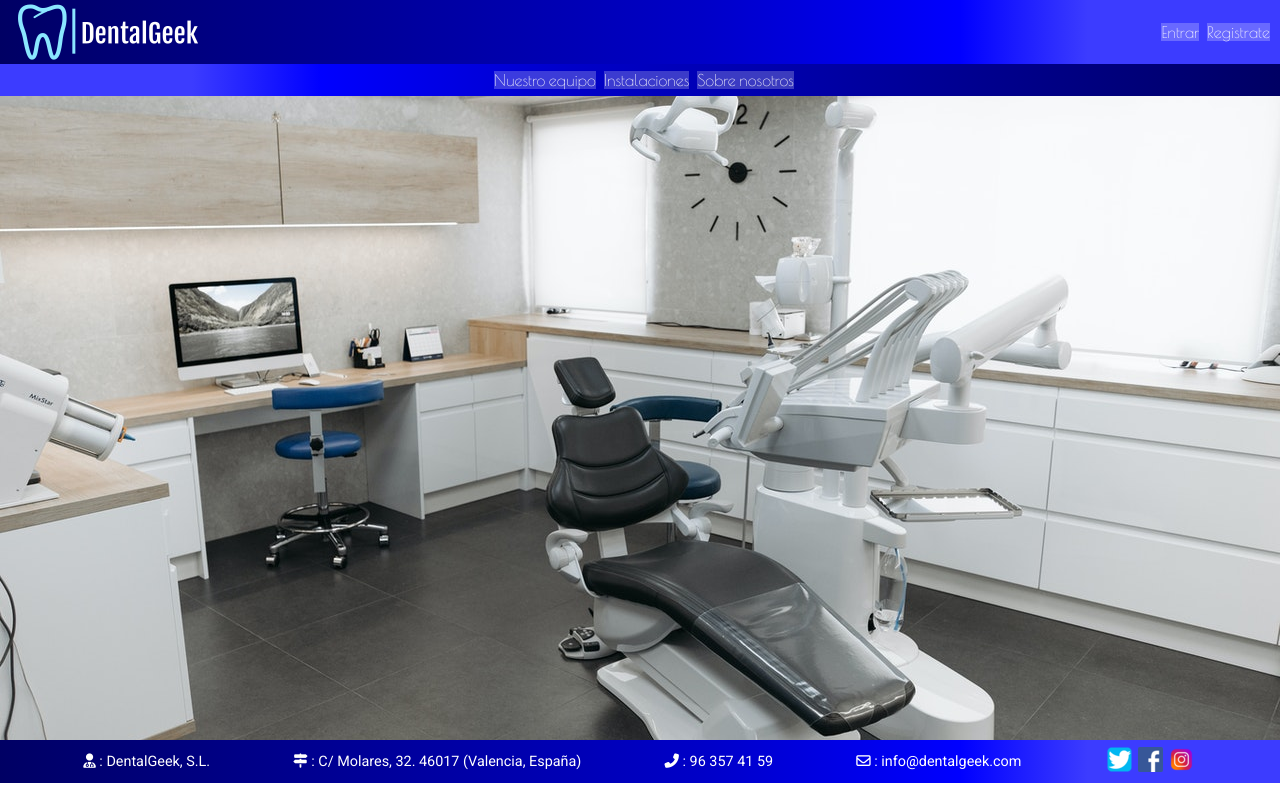
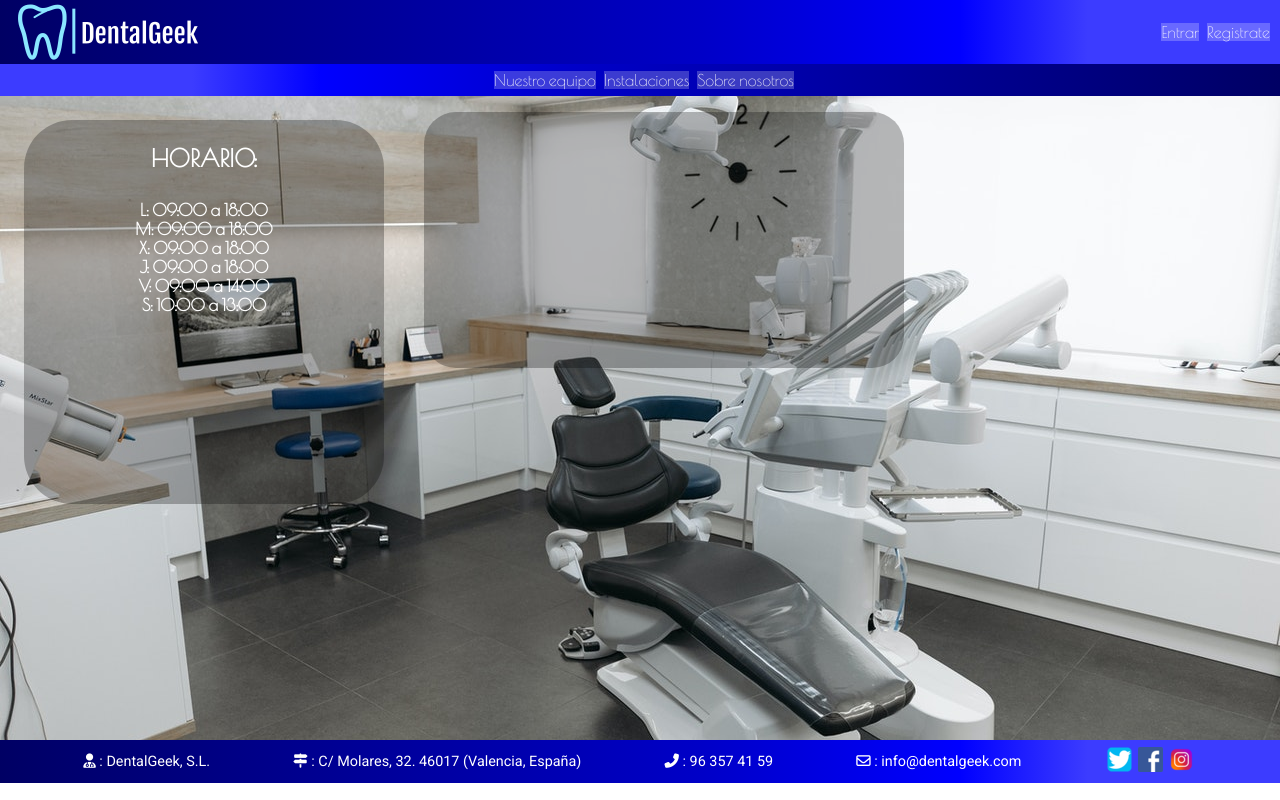
Before and after one commit to Kronapsys/dental-clinic-frontend, a React (Create React App) app: page / in a window 1280 px wide. Built offline with nearby package versions, Linux system fonts and the light colour scheme.

Commit message:
re uploading last commits because gitHub fails

```diff
--- a/src/containers/Home/Home.css
+++ b/src/containers/Home/Home.css
@@ -1,3 +1,5 @@
+@import url('https://fonts.googleapis.com/css2?family=Poiret+One&display=swap');
+
 .home{
     height: 80.5vh;
     background-image: url(../../img/home-background.jpg);
@@ -5,4 +7,53 @@
     background-repeat: no-repeat;
     background-size: cover;
     z-index: -1;
+
+    display: flex;
+    flex-direction: row;
 }
+
+.homeHorario{
+    height: 15em;
+    width: 15em;
+
+    background-color: rgba(0, 0, 0, 0.274);
+    border-radius: 2em;
+    padding-top: 1em;
+    margin: 1em;
+
+    display: flex;
+    flex-direction: column;
+    align-items: center;
+
+    font-family: 'Poiret One', cursive;
+    font-size: 1.5em;
+    font-weight: bold;
+}
+
+.homeServicios{
+    height: 15em;
+    width: 30em;
+
+    background-color: rgba(0, 0, 0, 0.274);
+    border-radius: 2em;
+    padding-top: 1em;
+    margin: 1em;
+
+    display: flex;
+    flex-direction: column;
+    align-items: center;
+}
+
+.lblHorario{
+    font-family: 'Poiret One', cursive;
+    font-size: 1em;
+    font-weight: bold;
+    color: white;
+}
+
+.lblDias{
+    font-family: 'Poiret One', cursive;
+    font-size: 0.7em;
+    font-weight: bold;
+    color: white;
+}
--- a/src/containers/Home/Home.jsx
+++ b/src/containers/Home/Home.jsx
@@ -5,7 +5,20 @@ const Home = () => {
 
     return(
         <div className='home'>
+           <div className="homeHorario">
+            <label className='lblHorario'>HORARIO:</label> <br/>
+            <label className='lblDias'>L: 09:00 a 18:00</label>
+            <label className='lblDias'>M: 09:00 a 18:00</label>
+            <label className='lblDias'>X: 09:00 a 18:00</label>
+            <label className='lblDias'>J: 09:00 a 18:00</label>
+            <label className='lblDias'>V: 09:00 a 14:00</label>
+            <label className='lblDias'>S: 10:00 a 13:00</label>
 
+           </div>
+
+           <div className="homeServicios">
+
+           </div>
         </div>
     );
 };
```
